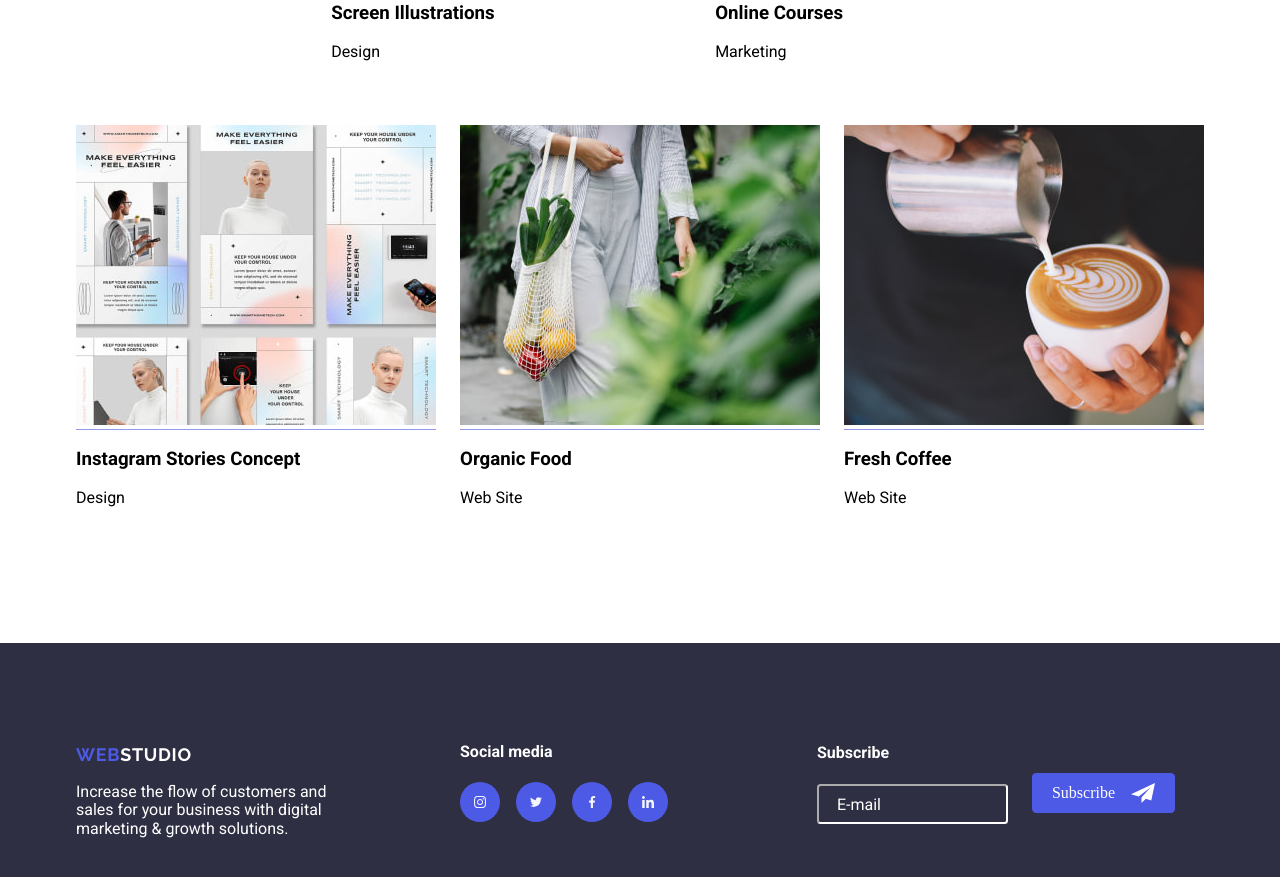
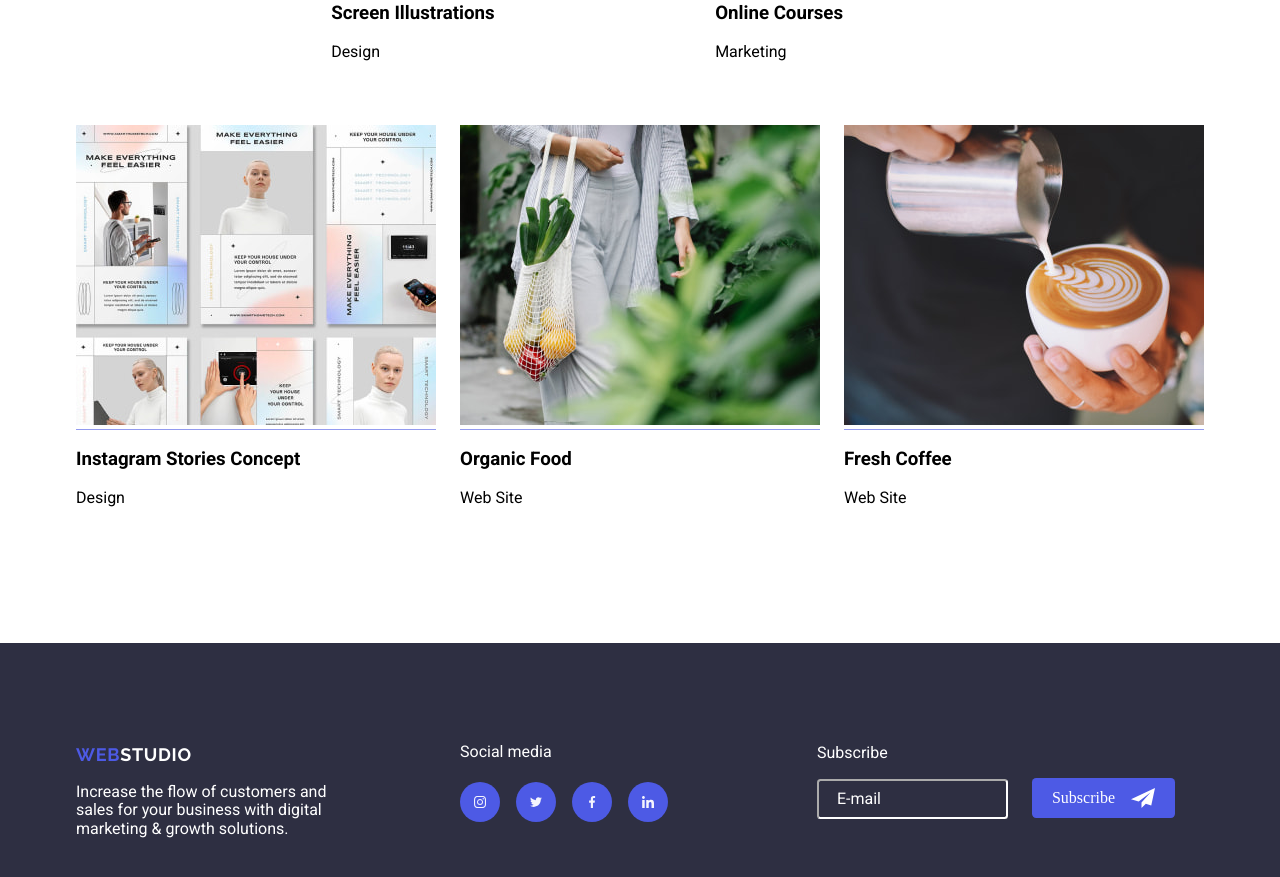
Before and after one commit to Razvan-Simion/goit-markup-hw-06, a plain HTML site: page portofolio.html in a window 1280 px wide. Shown: the part 989-1866 px from the top of the page. Drawn offline with Linux system fonts and the light colour scheme.

Commit message:
tema corectie 2

```diff
--- a/portofolio.html
+++ b/portofolio.html
@@ -187,7 +187,7 @@
                     solutions. </p>
             </div>
             <div class="social-media">
-            <h4 class="social-mediaheader">Social media</h4>
+                <p class="social-mediaheader">Social media</p>
                 <div class="social-content">
                     <div class="icon-list footer-icon-list">
                         <a href="https://www.instagram.com/" target="_blank" rel="noopener noreferrer nofollow"
@@ -223,7 +223,7 @@
             </div>
             <form class="Subscribe-footer">
                 <label class="subscribe-label">
-                    <h4>Subscribe</h4>
+                    <p>Subscribe</p>
                     <input class="imput-email" type="email" name="email" required placeholder="E-mail" />
                 </label>
                 <button class="button-footer" type="submit"> Subscribe
```
Lines whose indentation alone changed are shown as unchanged.
